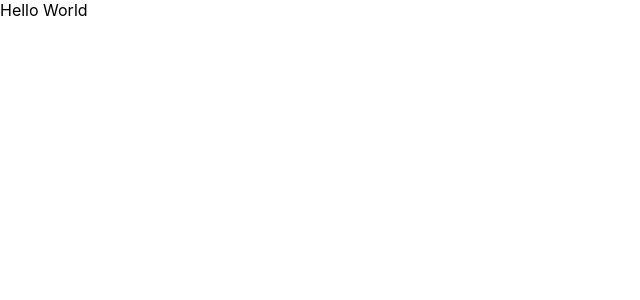
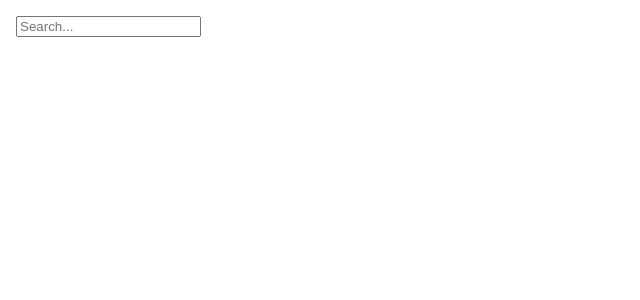
Before and after one commit to MoiTorVal/Thinking-in-react, a React (Create React App) app: page / in a window 1280 px wide. Shown: the top 300 px of the page, without its empty margins (0-640 px from the left). Built offline with nearby package versions, Linux system fonts and the light colour scheme.

Commit message:
added a new SearchBar component

```diff
--- a/src/App.css
+++ b/src/App.css
@@ -1,38 +1,3 @@
-.App {
-  text-align: center;
+.search-input {
+  margin: 16px; /* Adjust the padding value as needed */
 }
-
-.App-logo {
-  height: 40vmin;
-  pointer-events: none;
-}
-
-@media (prefers-reduced-motion: no-preference) {
-  .App-logo {
-    animation: App-logo-spin infinite 20s linear;
-  }
-}
-
-.App-header {
-  background-color: #282c34;
-  min-height: 100vh;
-  display: flex;
-  flex-direction: column;
-  align-items: center;
-  justify-content: center;
-  font-size: calc(10px + 2vmin);
-  color: white;
-}
-
-.App-link {
-  color: #61dafb;
-}
-
-@keyframes App-logo-spin {
-  from {
-    transform: rotate(0deg);
-  }
-  to {
-    transform: rotate(360deg);
-  }
-}
--- a/src/App.js
+++ b/src/App.js
@@ -1,8 +1,13 @@
-// main
+// FilterableProductTable
 import "./App.css";
+import SearchBar from "./SearchBar";
 
 function App() {
-  return <>Hello World</>;
+  return (
+    <>
+      <SearchBar />
+    </>
+  );
 }
 
 export default App;
--- /dev/null
+++ b/src/SearchBar.jsx
@@ -0,0 +1,5 @@
+function SearchBar() {
+  return <input className="search-input" type="text" placeholder="Search..." />;
+}
+
+export default SearchBar;
```
